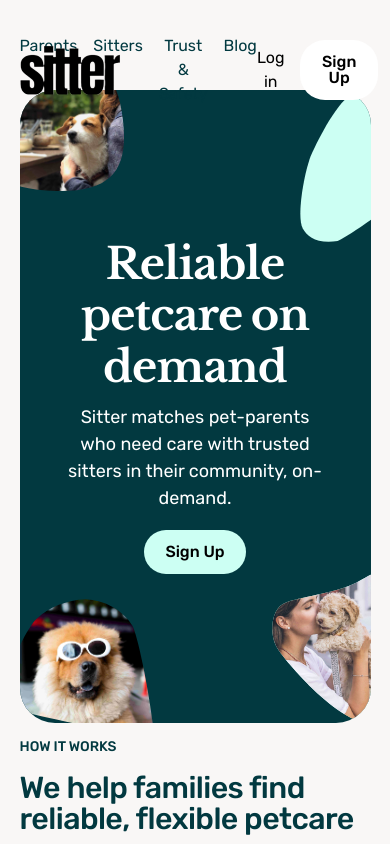
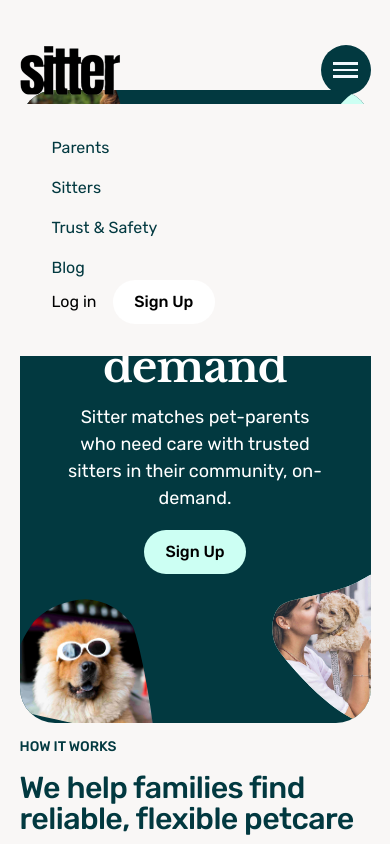
Before and after one commit to samsonc89/otter-replica, a React (Vite) app: page / in a window 390 px wide. Shown: the top 844 px of the page. Built offline with nearby package versions, Linux system fonts and the light colour scheme.

Commit message:
Create initial styling for collapsible navbar

```diff
--- a/src/components/Navbar/navbar.css
+++ b/src/components/Navbar/navbar.css
@@ -57,12 +57,50 @@ nav ul {
   font-weight: 500;
 }
 
+.toggle-btn {
+  width: 50px;
+  height: 50px;
+  background-color: var(--main-text-color);
+  border-radius: 50%;
+  display: flex;
+  flex-direction: column;
+  align-items: center;
+  justify-content: center;
+  gap: 4px;
+  position: absolute;
+  right: 0;
+}
+.toggle-btn span {
+  width: 50%;
+  height: 5%;
+  background-color: aliceblue;
+}
+
 @media screen and (max-width: 991px) {
   nav {
     margin: 0;
   }
   .nav-logo-wrapper {
     justify-content: start;
+  }
+
+  .nav-items,
+  .nav-links {
+    flex-direction: column;
+  }
+
+  .nav-items {
+    padding: 2rem;
+    margin-top: 20rem;
+    align-items: start;
+
+    z-index: 10;
+    background-color: var(--main-bg-color);
+    width: 100%;
+  }
+
+  .nav-items li {
+    text-align: start;
   }
 }
 
```
